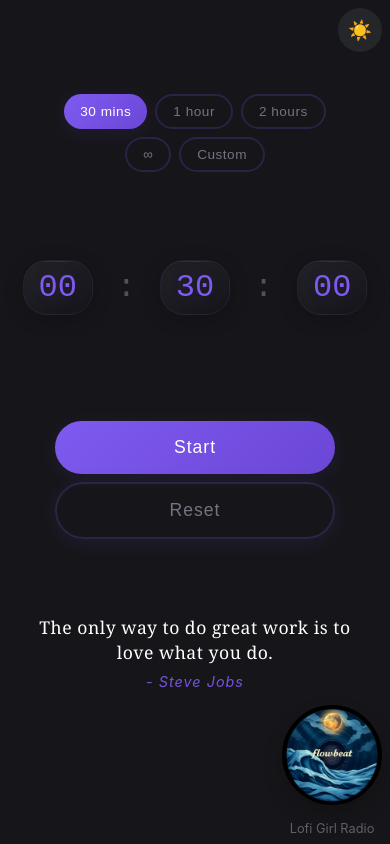
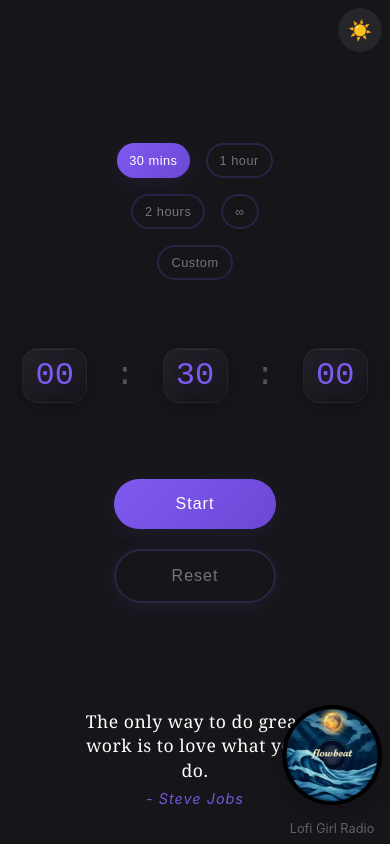
Before and after one commit to KeshariPiyush24/FlowBeat, a React (Vite) app: page / in a window 390 px wide. Built offline with nearby package versions, Linux system fonts and the light colour scheme; no server answers.

Commit message:
made more mobile freindly

```diff
--- a/src/components/Timer/Timer.css
+++ b/src/components/Timer/Timer.css
@@ -6,7 +6,7 @@
     width: 100%;
     max-width: 1200px;
     margin: 0 auto;
-    padding: 1rem;
+    padding: 1rem 2rem;
 }
 
 .digital-clock {
@@ -190,19 +190,34 @@ body.dark-mode .time-unit {
 }
 
 @media (max-width: 768px) {
+    .timer {
+        padding: 1rem;
+        gap: 2rem;
+        width: 95%;
+    }
+
     .digital-clock {
         font-size: 2.5rem;
         gap: 0.5rem;
+        padding: 0 1.5rem;
+        margin: 1rem 0;
+        width: 95%;
+        justify-content: center;
     }
 
     .time-unit {
         min-width: 80px;
         padding: 0.75rem 1rem;
+        border-radius: 16px;
+        margin: 0 0.5rem;
     }
 
     .timer-modes {
-        gap: 0.5rem;
-        padding: 0 0.5rem;
+        gap: 0.75rem;
+        padding: 0 1.5rem;
+        margin: 1rem 0;
+        width: 95%;
+        justify-content: center;
     }
 
     .mode-button {
@@ -216,6 +231,7 @@ body.dark-mode .time-unit {
         flex-direction: column;
         width: 100%;
         max-width: 300px;
+        padding: 0 1rem;
     }
 
     .control-button {
@@ -226,13 +242,74 @@ body.dark-mode .time-unit {
 }
 
 @media (max-width: 480px) {
+    .timer {
+        padding: 1rem;
+        width: 90%;
+    }
+
     .digital-clock {
         font-size: 2rem;
+        padding: 0 0.5rem;
+        margin: 0.75rem auto;
+        width: 90%;
+        justify-content: center;
     }
 
     .time-unit {
-        min-width: 70px;
+        min-width: 65px;
+        padding: 0.5rem;
+        margin: 0 0.25rem;
+    }
+
+    .timer-modes {
+        padding: 0.5rem;
+        margin: 0.75rem auto;
+        gap: 0.5rem;
+        width: 90%;
+    }
+
+    .mode-button {
         padding: 0.5rem 0.75rem;
+        margin: 0.25rem;
+        font-size: 0.8rem;
+    }
+
+    .timer-controls {
+        padding: 0 1rem;
+        margin: 1rem auto;
+        width: 85%;
+        max-width: 280px;
+    }
+
+    .control-button {
+        margin: 0.375rem 0;
+        width: 100%;
+        font-size: 1rem;
+    }
+}
+
+@media (max-width: 360px) {
+    .timer {
+        width: 85%;
+        padding: 0.75rem;
+    }
+
+    .digital-clock {
+        width: 85%;
+    }
+
+    .time-unit {
+        min-width: 60px;
+        padding: 0.5rem;
+        margin: 0 0.2rem;
+    }
+
+    .timer-modes {
+        width: 85%;
+    }
+
+    .timer-controls {
+        width: 80%;
     }
 }
 
--- a/src/styles/App.css
+++ b/src/styles/App.css
@@ -58,27 +58,28 @@
 
 @media (max-width: 768px) {
     .app {
-        padding: 0.5rem;
+        padding: 1rem;
     }
 
     .content-wrapper {
-        padding: 0.5rem;
-        gap: 1rem;
+        padding: 1rem;
+        gap: 1.5rem;
     }
 
     .main-section {
-        gap: 1.5rem;
-        padding-top: 3rem;
+        gap: 2rem;
+        padding: 3rem 1rem;
     }
 }
 
 @media (max-width: 480px) {
     .content-wrapper {
-        padding: 0.25rem;
+        padding: 1rem;
     }
 
     .main-section {
-        gap: 1rem;
+        gap: 1.5rem;
+        padding: 2rem 1rem;
     }
 }
 
```
